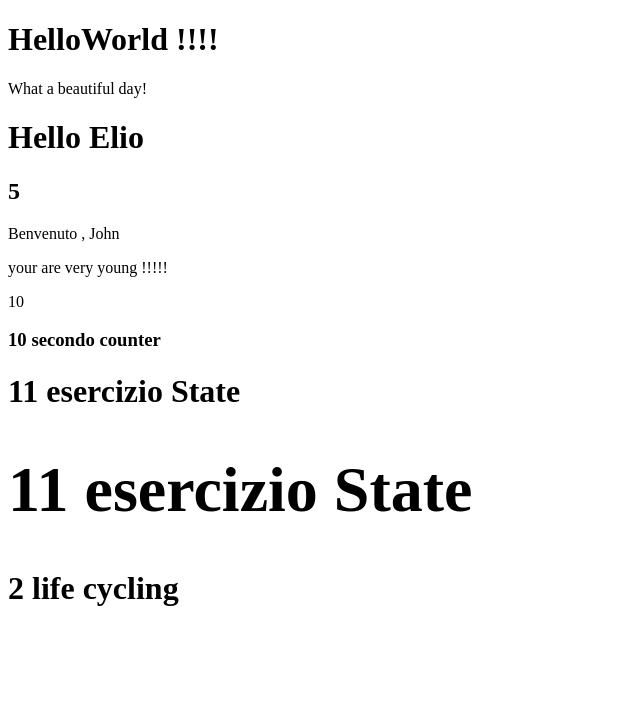
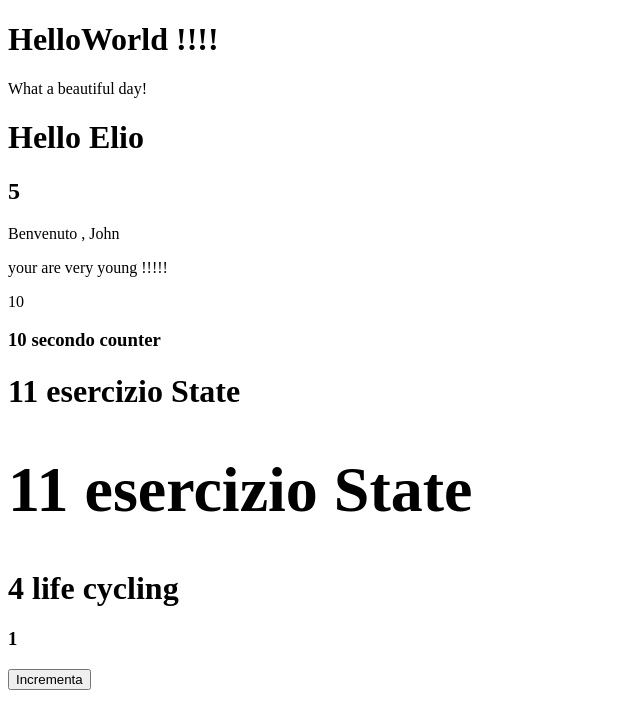
Before and after one commit to Castels88/React-esercizi, a React (Create React App) app: page / in a window 1280 px wide. Shown: the top 728 px of the page, without its empty margins (0-640 px from the left). Built offline with nearby package versions, Linux system fonts and the light colour scheme.

Commit message:
event 01

```diff
--- a/src/App.js
+++ b/src/App.js
@@ -1,4 +1,5 @@
 import React, { Fragment } from "react";
+import { Button } from "./Button";
 import { Counter } from "./Counter";
 import { CounterDisplay } from "./CounterDisplay";
 import { CounterLifeCycling } from "./CounterLifecycling";
@@ -20,7 +21,8 @@
         <SecondCounter NumeroIniziale={0}/>
         <ThirdCounter NumeroIniziale={1} IncrementValue={1} Timeout={500} />
         <CounterDisplay NumeroIniziale={1} IncrementValue={1} Timeout={500}/>
-        <CounterLifeCycling NumeroIniziale={1} IncrementValue={1} Timeout={500}/>
+        <CounterLifeCycling NumeroIniziale={1} IncrementValue={1} Timeout={250}/>
+        <Button InizialNUmber={1} />
     </div>
     )
 }
--- /dev/null
+++ b/src/Button.js
@@ -0,0 +1,28 @@
+import React from "react";
+export class Button extends React.Component{
+    state ={
+        count : this.props.InizialNUmber
+    }
+
+    IncrementFunction = () => {
+        this.setState((state)=>{
+            return{
+                count: state.count +1
+            }
+        })
+    }
+    render(){
+        return(
+            <div>
+                <h3>{this.state.count}</h3>
+                <button onClick={this.IncrementFunction} >Incrementa</button>
+            </div>
+        )
+    }
+}
+
+
+
+// Events - 01
+// Create a ClickCounter class component that increments a counter every time a user clicks on a button.
+// Render both the current value of the counter and the button within the ClickCounter component.
```
